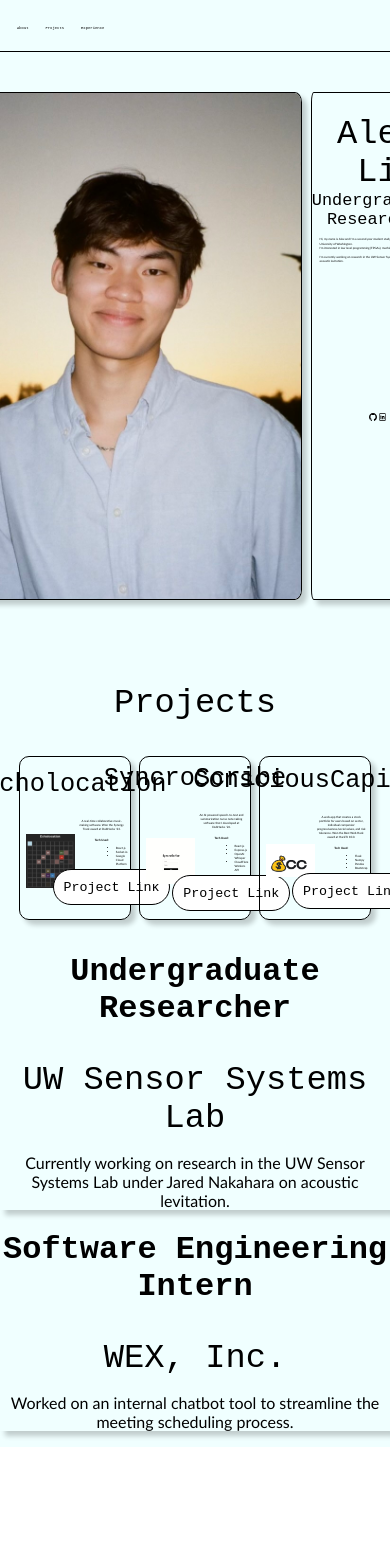
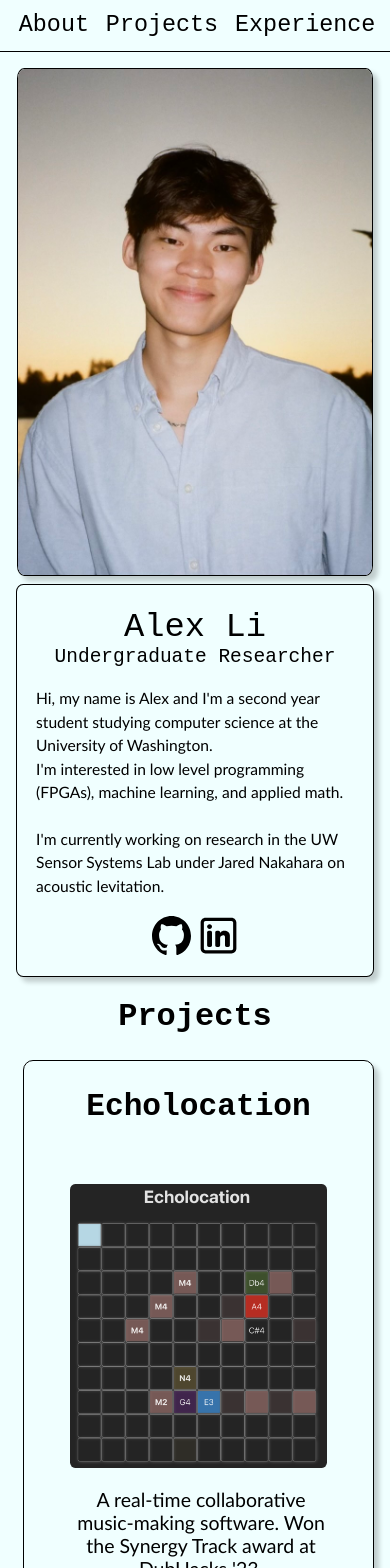
Before and after one commit to AlexXLi12/AlexXLi12.github.io, a React (Vite) app: page / in a window 390 px wide. Shown: the top 1568 px of the page. Before the commit the page ends 1447 px from the top, so only its background shows below. Built offline with nearby package versions, Linux system fonts and the light colour scheme; the HTML template or start-up script is replaced by a standard one.

Commit message:
responsive styling

```diff
--- a/src/About.css
+++ b/src/About.css
@@ -20,15 +20,15 @@ h3 {
 .about p {
     font-family:'Trebuchet MS', 'Lucida Sans Unicode', 'Lucida Grande', 'Lucida Sans', Arial, sans-serif;
     text-align: left;
-	font-size: 0.75vw;
+	font-size: 1vw;
 	margin: 2vw;
 	line-height: 1.5;
 }
 
 .svg {
 	align-self: center;
-	height: 2vw;
-	width: 2vw;
+	height: 3vw;
+	width: 3vw;
 }
 
 .socials {
@@ -43,3 +43,29 @@ h3 {
 	align-items: center;
 	justify-content: center;
 }
+
+@media (max-width: 600px) {
+	.about {
+		width: 91.5%;
+		height: fit-content;
+		padding-bottom: 5vw;
+	}
+	.about h3 {
+		font-size: 5vw;
+	}
+	.about p {
+		margin: 5vw;
+		font-size: 4vw;
+	}
+	.svg {
+		width: 10vw;
+		height: 10vw;
+	}
+	.socials {
+		margin-top: 0;
+		margin-bottom: 0;
+		height: 10vw;
+		gap: 2vw;
+		padding: 0;
+	}
+}
--- a/src/Experience.css
+++ b/src/Experience.css
@@ -0,0 +1,21 @@
+.experience {
+    width: 90%;
+    display: flex;
+    flex-direction: column;
+    align-items: center;
+    justify-content: center;
+    justify-self: center;
+}
+
+.experience p {
+    font-family: 'Trebuchet MS', 'Lucida Sans Unicode', 'Lucida Grande', 'Lucida Sans', Arial, sans-serif;
+    text-align: left;
+    margin: 2vw;
+    line-height: 1.5;
+}
+
+@media (max-width: 600px) {
+    .experience p {
+        font-size: 4.5vw;
+    }
+}
--- a/src/Experience.jsx
+++ b/src/Experience.jsx
@@ -6,19 +6,35 @@ const Experience = () => {
 		{
 			title: "Undergraduate Researcher",
 			subtitle: "UW Sensor Systems Lab",
-            description: "Currently working on research in the UW Sensor Systems Lab under Jared Nakahara on acoustic levitation.",
-            technologies: ["SystemVerilog", "FPGAs"]
+			description:
+				"Working on research in the UW Sensor Systems Lab under Jared Nakahara on acoustic levitation. Specifically, I am developing Verilog code to control signalling between hardware components.",
+			technologies: ["SystemVerilog", "FPGAs"],
 		},
 		{
 			title: "Software Engineering Intern",
 			subtitle: "WEX, Inc.",
-            description: "Worked on an internal chatbot tool to streamline the meeting scheduling process.",
-            technologies: ["Google Cloud Platform", "Google Chat API", "Python", "Flask"]
-        }
+			description:
+				"Worked on an internal chatbot tool to streamline the meeting scheduling process using Calendar API, Chat API, and Google Cloud Platform.",
+			technologies: [
+				"Google Cloud Platform",
+				"Google Chat API",
+				"Python",
+				"Flask",
+			],
+		},
+		{
+			title: "Research Intern",
+			subtitle:
+				"George Mason University - College of Engineering and Computing",
+			description:
+				"Implemented and conducted experiments on the novel Sharpness-Aware Minimization Optimizer to measure improvements over Stochastic Gradient Descent on the CIFAR-10 image classification dataset.",
+			technologies: ["Python", "PyTorch"],
+		},
 	];
 
 	return (
-        <div className="Experience">
+		<div className="experience" id="experience">
+			<h1>Experience</h1>
 			{positions.map((position, index) => (
 				<Position key={index} {...position} />
 			))}
--- a/src/Jumbotron.css
+++ b/src/Jumbotron.css
@@ -1,14 +1,17 @@
 .jumbotron {
+	gap: 1vh;
 	width: 100%;
 	height: 75vh;
 	display: flex;
-	flex-direction: column;
-	margin-top: 6vh;
-	padding: 0%;
+	flex-direction: row;
+	/* box-sizing: border-box; */
+	align-items: center;
+	justify-content: center;
+	margin-top: 3vh;
 	perspective: 1000px;
 }
 
-.jumbotron .element {
+/* .jumbotron .element {
 	gap: 1vh;
 	width: 100%;
 	height: 50vh;
@@ -17,12 +20,21 @@
 	align-items: center;
 	box-sizing: border-box;
 	display: flex;
+	flex-direction: row;
 	align-items: center;
 	justify-content: center;
-}
+} */
 
 .jumbotron .portrait {
 	height: 60vh;
 	border-radius: 2%;
 	border: black 0.1vh solid;
 }
+
+@media (max-width: 600px) {
+	.jumbotron {
+		height: fit-content;
+		flex-direction: column;
+		margin-top: 8vh;
+	}
+}
--- a/src/Jumbotron.jsx
+++ b/src/Jumbotron.jsx
@@ -2,11 +2,13 @@ import "./Jumbotron.css";
 import About from "./About";
 const Jumbotron = () => {
 	return (
-		<div className="jumbotron" id='about'>
-			<div className="element" style={{ flexDirection: "row" }}>
-				<img className="portrait shadow-effect" src="./images/portrait.jpg" alt="Portrait" />
-				<About />
-			</div>
+		<div className="jumbotron" id="about">
+			<img
+				className="portrait shadow-effect"
+				src="./images/portrait.jpg"
+				alt="Portrait"
+			/>
+			<About />
 		</div>
 	);
 };
--- a/src/Navbar.css
+++ b/src/Navbar.css
@@ -7,7 +7,7 @@
     height: 6%;
     display: flex;
     flex-direction:row;
-    padding: 0 0.5vh;
+    /* padding: 0 0.5vh; */
     align-items: center;
     justify-content: space-between;
     border-bottom: black 0.1vh solid;
@@ -19,7 +19,7 @@
 .navbar .links a {
     text-decoration: none;
     padding: 1vh;
-    font-size: 1vw;
+    font-size: 1.5vw;
     transition: 0.5s ease;
     color: black;
 }
@@ -27,3 +27,12 @@
     background-color: #0061FF;
     color: white;
 }
+
+@media (max-width: 600px) {
+    .navbar {
+        justify-content: center;
+    }
+    .navbar .links a {
+        font-size: 6vw;
+    }
+}
--- a/src/Position.css
+++ b/src/Position.css
@@ -0,0 +1,31 @@
+.position {
+    display: flex;
+    flex-direction: column;
+    align-items: center;
+    justify-content: center;
+    /* padding: 20px; Adjust the padding value as needed */
+    width: 100%;
+    border-radius: 15px;
+    border: black 0.1vh solid;
+    margin-top: 1.5vh;
+    margin-bottom: 1.5vh;
+}
+
+.position h1 {
+    margin-bottom: 0.15vh;
+}
+
+.position h2 {
+    margin-top: 0.15vh;
+}
+
+.position p {
+    padding: 15px;
+}
+
+@media (max-width:600px) {
+    .position h1, h3 {
+        padding-left: 5px;
+        padding-right: 5px;
+    }
+}
--- a/src/Projects.css
+++ b/src/Projects.css
@@ -1,4 +1,3 @@
-
 .projects {
 	width: 100%;
 	height: 100%;
@@ -9,30 +8,22 @@
 }
 
 .projects .project-cards {
-	width: 100vw;
+	width: 100%;
 	display: flex;
 	flex-wrap: wrap;
-    justify-content: center;
-	padding: 2%;
-	box-sizing: border-box;
-}
-
-.projects h1 {
-	font-size: 4vh;
-	font-weight: 500;
-	margin-top: 0%;
+	justify-content: center;
 }
 
 .project-card {
-	width:30%;
+	width: 30%;
 	display: flex;
 	flex-direction: column;
 	justify-content: center;
 	align-items: center;
 	padding: 2%;
-    margin: 1%;
+	margin: 1%;
 	border: black 0.1vh solid;
-    border-radius: 10px;
+	border-radius: 10px;
 	box-sizing: border-box;
 }
 
@@ -40,7 +31,11 @@
 	font-size: 3vh;
 }
 
-.projects ul {
+.project-card p {
+	font-size: 1vw;
+}
+
+.project-card ul {
 	margin-top: 0;
 	text-align: left;
 }
@@ -81,5 +76,57 @@ button {
 
 button:hover {
 	cursor: pointer;
-	background-color: #0061FF;
+	background-color: #0061ff;
 }
+
+@media (max-width: 600px) {
+	.projects {
+		width: 90%;
+		justify-self: center;
+	}
+	.project-cards {
+		display: flex;
+		flex-direction: column;
+	}
+	.project-card {
+		width: 100%;
+		display: flex;
+	}
+	.project-card-body {
+		align-content: center;
+		justify-content: center;
+		display: flex;
+		flex-direction: column;
+		margin: 10vw;
+	}
+	.project-card-content {
+		width: 100%;
+		align-content: center;
+		justify-content: center;
+	}
+	.project-card-image {
+		width: 100%;
+	}
+	.project-card h1 {
+		font-size: 8vw;
+	}
+	.project-card p {
+		font-size: 5vw;
+	}
+	.project-card ul {
+		font-size: 4vw;
+	}
+	.project-card h4 {
+		font-size: 4vw;
+	}
+
+	.project-card a {
+		width: 75%;
+	}
+
+	.project-link-button {
+		width: 100%;
+		font-size: 6vw;
+		border-radius: 25px;
+	}
+}
```
Lines whose indentation alone changed are shown as unchanged.
